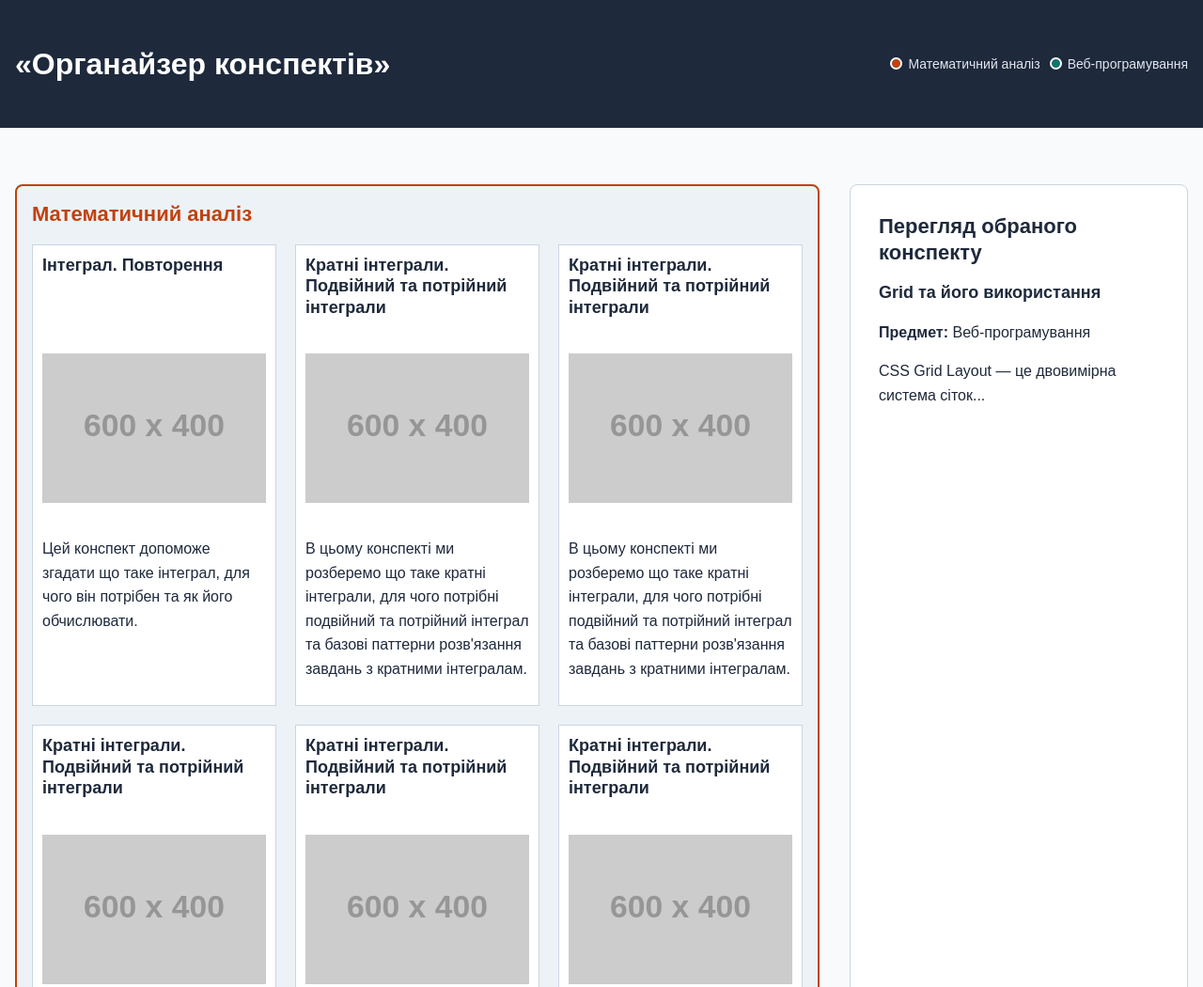
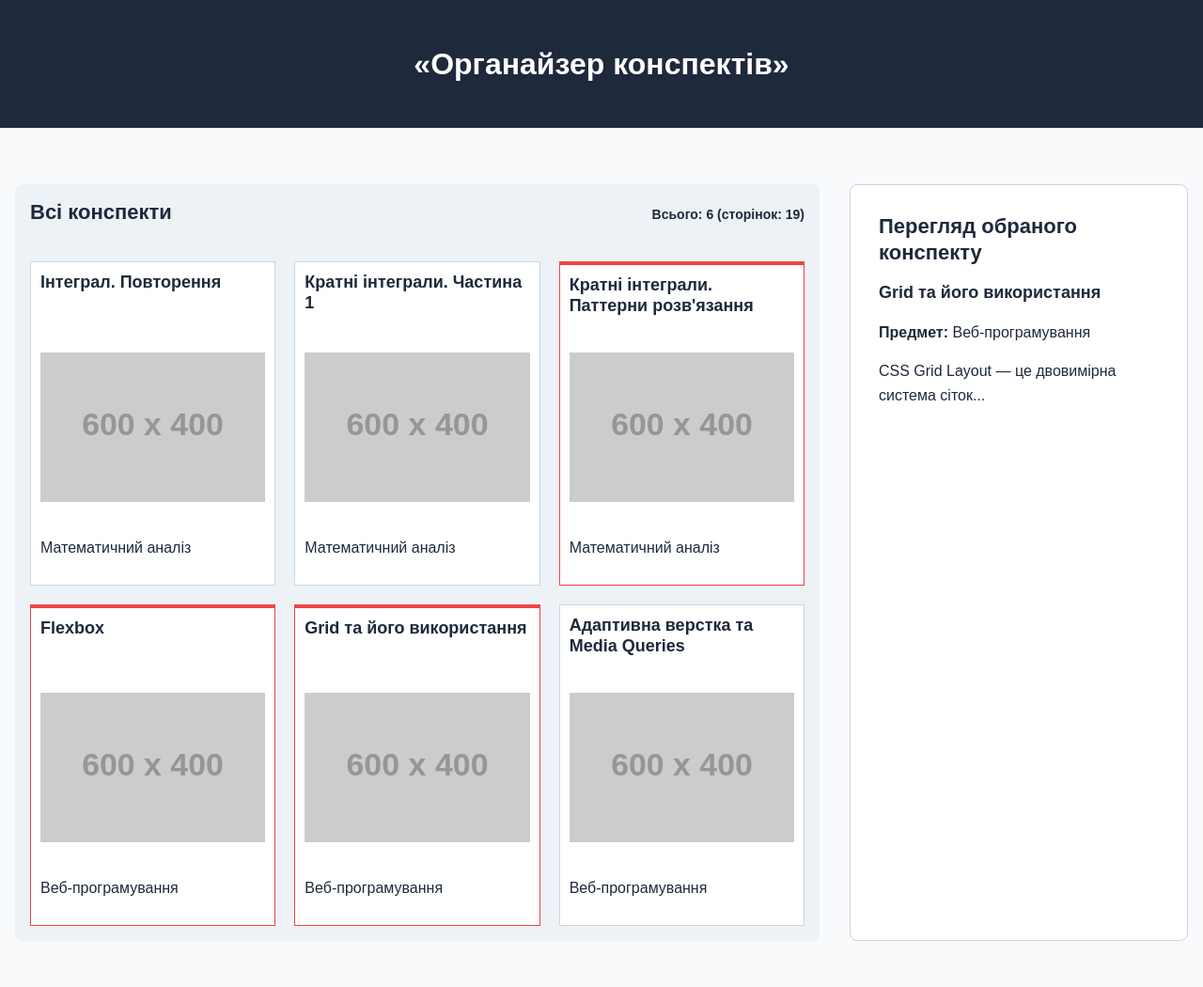
Before and after one commit to Illya-1/study-notes-organizer, a plain HTML site: page index.html in a window 1280 px wide. Shown: the top 1050 px of the page at 94% size. Drawn offline with Linux system fonts and the light colour scheme; placeholder pictures from the web are drawn by us.

Commit message:
switch layout to unified notes-list and implement dynamic card rendering

```diff
--- a/css/style.css
+++ b/css/style.css
@@ -15,11 +15,7 @@
 
     --color-border-card: #CBD5E1;
 
-    --subject-calculus: #C2410C;
-    --subject-web-dev: #0F766E;
-    --subject-2: #1D4ED8;
-    --subject-3: #6D28D9;
-    --subject-4: #047857;
+    --color-exam-soon: #EF4444;
 
 
     --font-family: sans-serif;
@@ -61,7 +57,7 @@ h3{
     margin-top: 0;
 }
 
-nav a, footer{
+footer{
     font-size: var(--font-size-sm);
     font-weight: 500;
 }
@@ -102,60 +98,10 @@ header{
     @media (min-width: 600px){padding: 48px 0;}
 }
 
-.header-container{
-    display: flex;
-    flex-direction: column;
-    align-items: center;
-    gap: 16px;
-    @media (min-width: 1024px) {
-        flex-direction: row;
-        justify-content: space-between;
-    }
+header h1{
+    text-align: center;
 
-    text-align: center;
-}
-
-header h1{
     margin: 0;
-    flex-shrink: 0;
-}
-
-header nav{
-    display: flex;
-    justify-content: center;
-    align-items: center;
-    flex-wrap: wrap;
-    gap: 12px;
-    text-align: center;
-}
-
-header nav a{
-    color: var(--color-text-nav);
-    text-decoration: none;
-    display: inline-flex;
-    align-items: center;
-    gap: 8px;
-}
-
-header nav a:hover{
-    color: var(--color-text-nav-hover);
-}
-
-header nav a::before {
-  content: "";
-  display: inline-block;
-  width: 9px;
-  height: 9px;
-  border-radius: 50%;
-  outline: 2px solid #FFFFFF;
-}
-
-header nav a[href="#calculus"]::before {
-  background-color: var(--subject-calculus);
-}
-
-header nav a[href="#web-dev"]::before {
-  background-color: var(--subject-web-dev);
 }
 
 .content-wrapper{
@@ -166,34 +112,30 @@ header nav a[href="#web-dev"]::before {
     }
 }
 
-
-.subjects-container{
+main {
     display:flex;
     flex-direction: column;
     gap: 36px;
 }
 
-.subject{
+main section {
     padding: 16px;
-
     background-color: var(--color-bg-subject);
     border-radius: 8px;
 }
 
-#calculus{
-    border: 2px solid var(--subject-calculus);
+.section-header {
+    display: flex;
+    justify-content: space-between;
+    align-items: baseline;
+    margin-bottom: 20px;
 }
 
-#calculus h2{
-    color: var(--subject-calculus);
-}
-
-#web-dev{
-    border: 2px solid var(--subject-web-dev);
-}
-
-#web-dev h2{
-    color: var(--subject-web-dev);
+#notes-count {
+    font-size: var(--font-size-sm);
+    color: var(--color-text-main);
+    font-weight: 600;
+    margin: 0;
 }
 
 .cards-container{
@@ -218,6 +160,11 @@ header nav a[href="#web-dev"]::before {
     grid-template-rows: subgrid;
 }
 
+.card.exam-soon {
+    border-color: var(--color-exam-soon);
+    border-top: 4px solid var(--color-exam-soon);
+}
+
 aside {
     background-color: var(--color-bg-card);
     border: 1px solid var(--color-border-card);
--- a/index.html
+++ b/index.html
@@ -11,19 +11,17 @@
     <header>
         <div class="container header-container">
             <h1>«Органайзер конспектів»</h1>
-            <nav>
-                <a href="#calculus">Математичний аналіз</a>
-                <a href="#web-dev">Веб-програмування</a>
-            </nav>
         </div>
     </header>
 
     <div class="container content-wrapper">
-        <main class="subjects-container">
-            <section id="calculus" class="subject">
-                <h2>Математичний аналіз</h2>
-
-                <div class="cards-container">
+        <main>
+            <section>
+                <div class="section-header">
+                    <h2>Всі конспекти</h2>
+                    <p id="notes-count"></p>
+                </div>
+                <div id="notes-list" class="cards-container">
                     <article class="card">
                         <h3>Інтеграл. Повторення</h3>
                         <img src="https://placehold.co/600x400" alt="Зображення інтеграла та графіка де застосовується інтеграл">
@@ -73,28 +71,6 @@
                     </article>
                 </div>
             </section>
-
-            <section id="web-dev" class="subject">
-                <h2>Веб-програмування</h2>
-
-                <div class="cards-container">
-                    <article class="card">
-                        <h3>Flexbox</h3>
-                        <img src="https://placehold.co/600x400" alt="Зображення flex лейаута">
-                        <p>
-                            В цьому конспекті ми розберемо що таке Flexbox та як його використовувати
-                        </p>
-                    </article>
-
-                    <article class="card">
-                        <h3>Grid та його використання</h3>
-                        <img src="https://placehold.co/600x400" alt="Зображення grid лейаута">
-                        <p>
-                            Цей конспет про технологію Grid, що воно таке та як використовувати
-                        </p>
-                    </article>
-                </div>
-            </section>
         </main>
 
         <aside>
@@ -108,7 +84,6 @@
     </div>
 
 
-
     <footer>
         <p>
             Навчальний проєкт для курсу «Програмування веб-застосувань» &copy; 2026
--- a/js/app.js
+++ b/js/app.js
@@ -1,60 +1,96 @@
-console.log("js script підключено");
 const notes = [
     {
-        "subject": "Математичний аналіз",
-        "pages": 2,
-        "examSoon": false
+        subject: "Математичний аналіз",
+        topic: "Інтеграл. Повторення",
+        pages: 2,
+        examSoon: false
     },
     {
-        "subject": "Веб-програмування",
-        "pages": 4,
-        "examSoon": true
+        subject: "Математичний аналіз",
+        topic: "Кратні інтеграли. Частина 1",
+        pages: 5,
+        examSoon: false
     },
     {
-        "subject": "Веб-програмування",
-        "pages": 3,
-        "examSoon": true
+        subject: "Математичний аналіз",
+        topic: "Кратні інтеграли. Паттерни розв'язання",
+        pages: 4,
+        examSoon: true
     },
     {
-        "subject": "Математичний аналіз",
-        "pages": 4,
-        "examSoon": true
+        subject: "Веб-програмування",
+        topic: "Flexbox",
+        pages: 4,
+        examSoon: true
     },
     {
-        "subject": "Математичний аналіз",
-        "pages": 5,
-        "examSoon": false
+        subject: "Веб-програмування",
+        topic: "Grid та його використання",
+        pages: 3,
+        examSoon: true
     },
     {
-        "subject": "Веб-програмування",
-        "pages": 1,
-        "examSoon": true
-    },
-]
+        subject: "Веб-програмування",
+        topic: "Адаптивна верстка та Media Queries",
+        pages: 1,
+        examSoon: false
+    }
+];
 
-//Виводить на екран скільки конспектів існує з кожного предмету. Якщо скоро екзамен з предмета, поруч з кількістю буде вивидене попередження
-function processSubjectsArray(notes){
-    const notesInSubjects = {};
-    for(const item of notes){
-        if(!notesInSubjects[item.subject]){
-            notesInSubjects[item.subject] = {
-                "count": 0,
-                "examSoon": item.examSoon
-            }
-        }
-        notesInSubjects[item.subject].count += 1;
+const notesListContainer = document.querySelector("#notes-list");
+const notesCounter = document.querySelector("#notes-count");
+
+// Створює DOM-вузол картки конспекту із заголовком, зображенням, назвою предмета та умовним класом exam-soon
+function buildCard(note) {
+    const card = document.createElement("article");
+    card.classList.add("card");
+    card.dataset.subject = note.subject;
+
+    if (note.examSoon) {
+        card.classList.add("exam-soon");
     }
 
-    for(const key in notesInSubjects){
-        const value = notesInSubjects[key];
-        console.log(`${key}: ${value.count} ${value.examSoon ? "Скоро екзамен!!!" : ""}`);
-    }
+    const h3 = document.createElement("h3");
+    h3.textContent = note.topic;
+
+    const img = document.createElement("img");
+    img.src = note.imgSrc || "https://placehold.co/600x400";
+    img.alt = note.imgAlt || `Конспект: ${note.topic}`;
+
+    const p = document.createElement("p");
+    p.textContent = note.subject;
+
+    card.append(h3, img, p);
+    return card;
 }
 
-processSubjectsArray(notes)
+// Очищує контейнер і рендерить переданий масив конспектів у DOM, оновлюючи лічильник
+function renderCards(items, container = notesListContainer) {
+    if (!container) return;
+
+    container.innerHTML = "";
+
+    for (const note of items) {
+        container.append(buildCard(note));
+    }
+
+    updateNotesCounter(items);
+}
+
+// Обраховує загальну кількість конспектів та сторінок і виводить значення в елемент #notes-count
+function updateNotesCounter(items) {
+    const counter = document.querySelector("#notes-count");
+    if (!counter) return;
+
+    const totalPages = items.reduce((sum, item) => sum + item.pages, 0);
+    counter.textContent = `Всього: ${items.length} (сторінок: ${totalPages})`;
+}
 
 //Рахує кількість сторінок яку треба читати за день щоб встигнути прочитати всі сторінку конспекту до екзамену
 const pagesPerDay = (pages, daysLeft) => Math.ceil(pages / daysLeft);
 const pages = 10;
 const daysLeft = 3;
 console.log(`Щоб встигнути перечитати конспекти до екзамена потрібно читати ${pagesPerDay(pages, daysLeft)} сторінок на день`)
+
+
+renderCards(notes);
```
